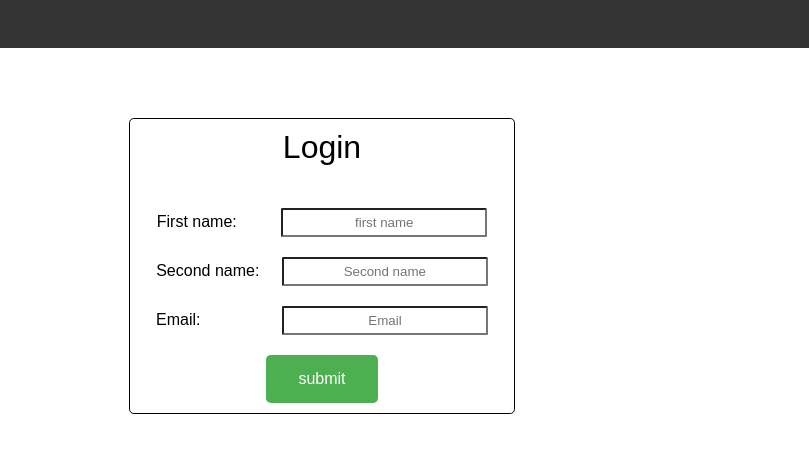
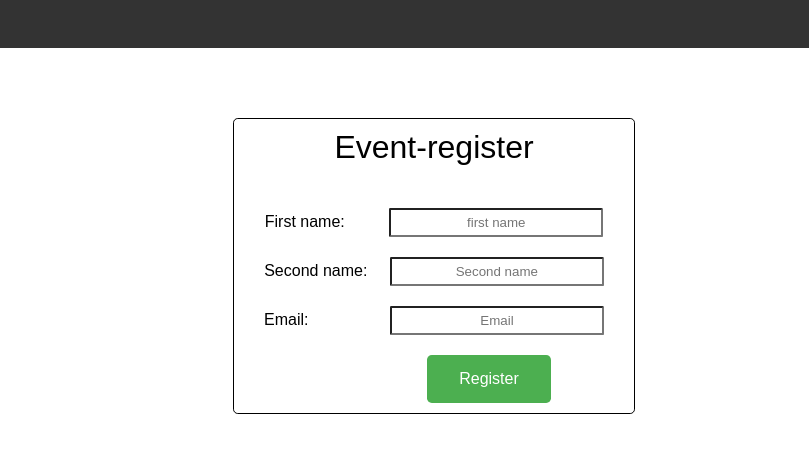
Before and after one commit to mozzy22/Event-level-App, a plain HTML site: page html/Front.html in a window 1280 px wide. Shown: the full height of the page, 471-1280 px from the left. Drawn offline with Linux system fonts and the light colour scheme.

Commit message:
improve responsive [#160163573]

```diff
--- a/css/front.css
+++ b/css/front.css
@@ -6,14 +6,19 @@ body {
 
 
 #form {
-    margin-left:600px;
-    width:30%;
+    margin-left:55%;
+    width:400px;
     margin-top:70px;
     border-style: solid;
     border-color: black;
     border-radius:0.3rem;
     border-width:1px;
     text-align:center;
+
+}
+#formA {
+
+   width:100%;
 
 }
 
@@ -64,6 +69,7 @@ p{
     text-align: center;
     display: inline-block;
     font-size: 16px;
+    margin-left: 30%;
 
 
 }
@@ -134,7 +140,7 @@ p{
         margin-top:0px;
         height:40%;
         width:100%;
-        /* margin-left:200px; */
+
 
     }
 
--- a/html/Front.html
+++ b/html/Front.html
@@ -33,8 +33,8 @@
 
 
       <div  id = "form">
-      <form method = "POST">
-                 <p>Login</p>
+      <form id = "formA" method = "POST">
+                 <p>Event-register</p>
           <div>
               <div class="input">
                  <span> First name:</span>
@@ -52,7 +52,7 @@
              </div>
 
              <div class="input">
-              <input class="inputbutton4"  type = "submit" value = "submit"/>
+              <input class="inputbutton4"  type = "submit" value = "Register"/>
             </div>
           </div>
 
```
